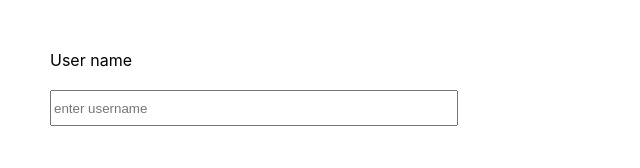
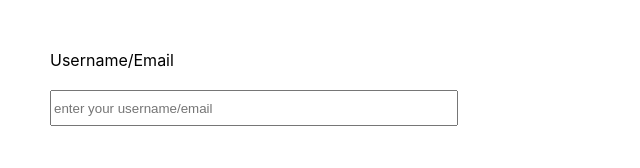
Before and after one commit to SoumyaKatta/jwt-authentication-backend, a React (Create React App) app: page / in a window 1280 px wide. Shown: the top 168 px of the page, without its empty margins (0-640 px from the left). Built offline with nearby package versions, Linux system fonts and the light colour scheme.

Commit message:
Create email state variable to store the user email

```diff
--- a/src/components/Login.tsx
+++ b/src/components/Login.tsx
@@ -6,6 +6,7 @@ function Login() {
   const navigate = useNavigate();
   const [username, setUsername] = useState("")
   const [password, setPassword] = useState("")
+  const [email,setEmail]=useState("")
 
   const handleLogin = async()=>{
 
@@ -31,12 +32,12 @@ function Login() {
             gap: 20,
           }}
         >
-          <label style={{ justifyContent: "flex-start" }}>User name</label>
+          <label style={{ justifyContent: "flex-start" }}>Username/Email</label>
           <input
             style={{ height: 30, width: 400, marginBottom: 20 }}
-            placeholder="enter username"
+            placeholder="enter your username/email"
             value={username}
-            onChange={(e)=>setUsername(e.target.value)}
+            onChange={(e)=>{setUsername(e.target.value);setEmail(e.target.value)}}
           />
         </div>
         <div
```
